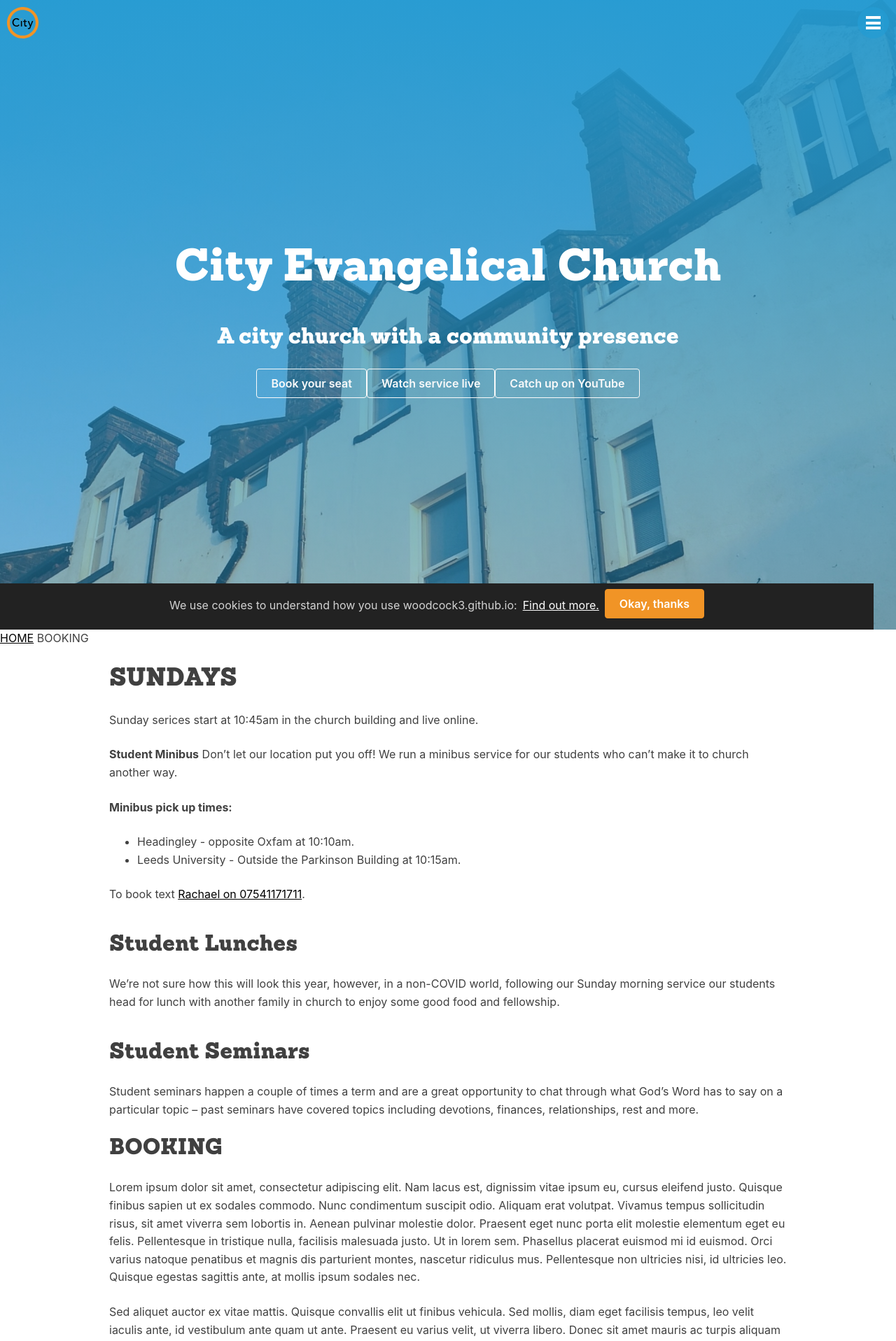
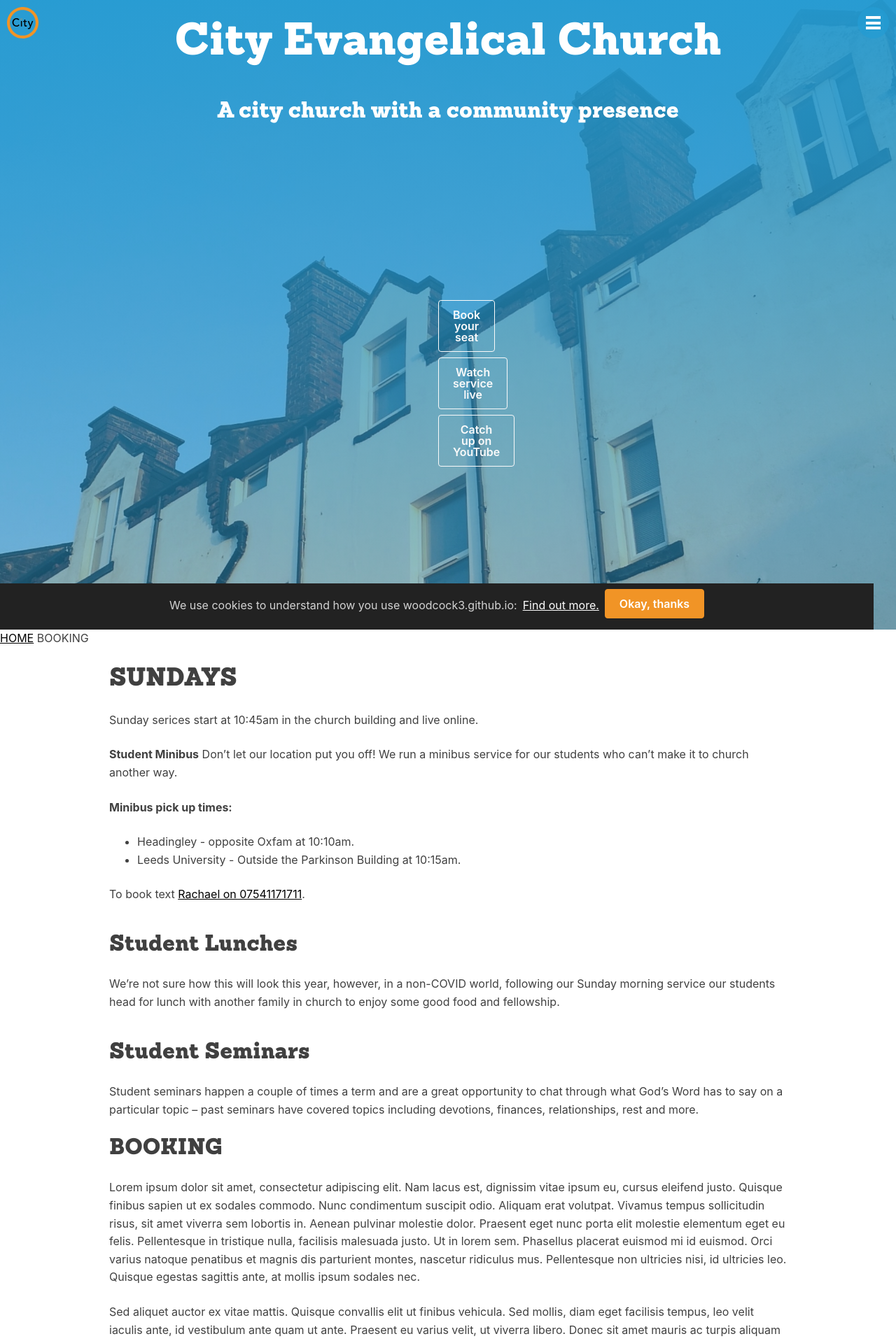
Before and after one commit to woodcox/city-jekyll, a Jekyll site: the page built from pages/_sunday/2021-01-03-booking.md, in a window 1280 px wide. Shown: the top 1917 px of the page at 70% size. Built offline with Jekyll 4.4.1, drawn with Linux system fonts in a browser that asks for light colours.

Commit message:
Update _hero.scss

```diff
--- a/_sass/layouts/_hero.scss
+++ b/_sass/layouts/_hero.scss
@@ -10,7 +10,6 @@
 
   /* Text styles */
   text-align: center;
-  color: white;
 
   /* Background styles */
   background-image: linear-gradient(rgba($primary-color, 0.95),rgba($primary-color, 0.40)), url('../img/master/skyline.jpg');
@@ -33,6 +32,10 @@
       color: white;
     }
   }
+  .hero-buttons {
+    width: 60px;
+    margin: auto;
+  }
 }
 
 @media (max-width: 480px) {
```
